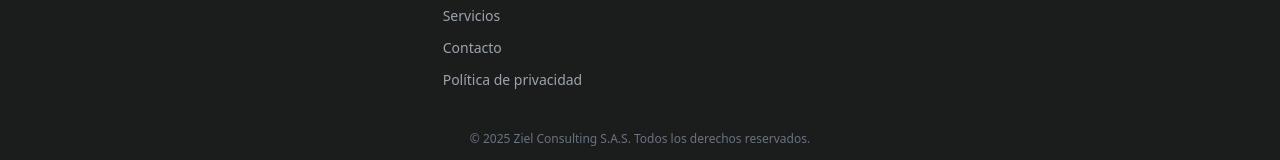
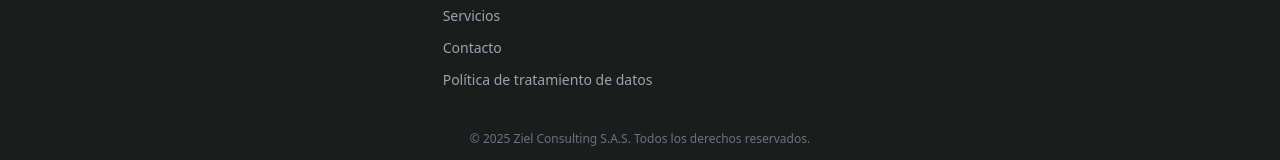
Before and after one commit to juliiancho/Zielconsulting.com.co, a React (Create React App) app: page / in a window 1280 px wide. Shown: the part 3735-3895 px from the top of the page. Built offline with nearby package versions, Linux system fonts and the light colour scheme.

Commit message:
Update Footer.js

```diff
--- a/src/components/Footer.js
+++ b/src/components/Footer.js
@@ -56,12 +56,12 @@ export default function Footer({ navigateTo }) {
             </li>
             <li>
               <a
-                href="/politica-de-privacidad.html"
+                href="/politica-de-tratamiento-de-datos.html"
                 target="_blank"
                 rel="noopener noreferrer"
                 className="text-gray-400 hover:text-white transition-colors duration-300 text-sm"
               >
-                Política de privacidad
+                Política de tratamiento de datos
               </a>
             </li>
           </ul>
```
